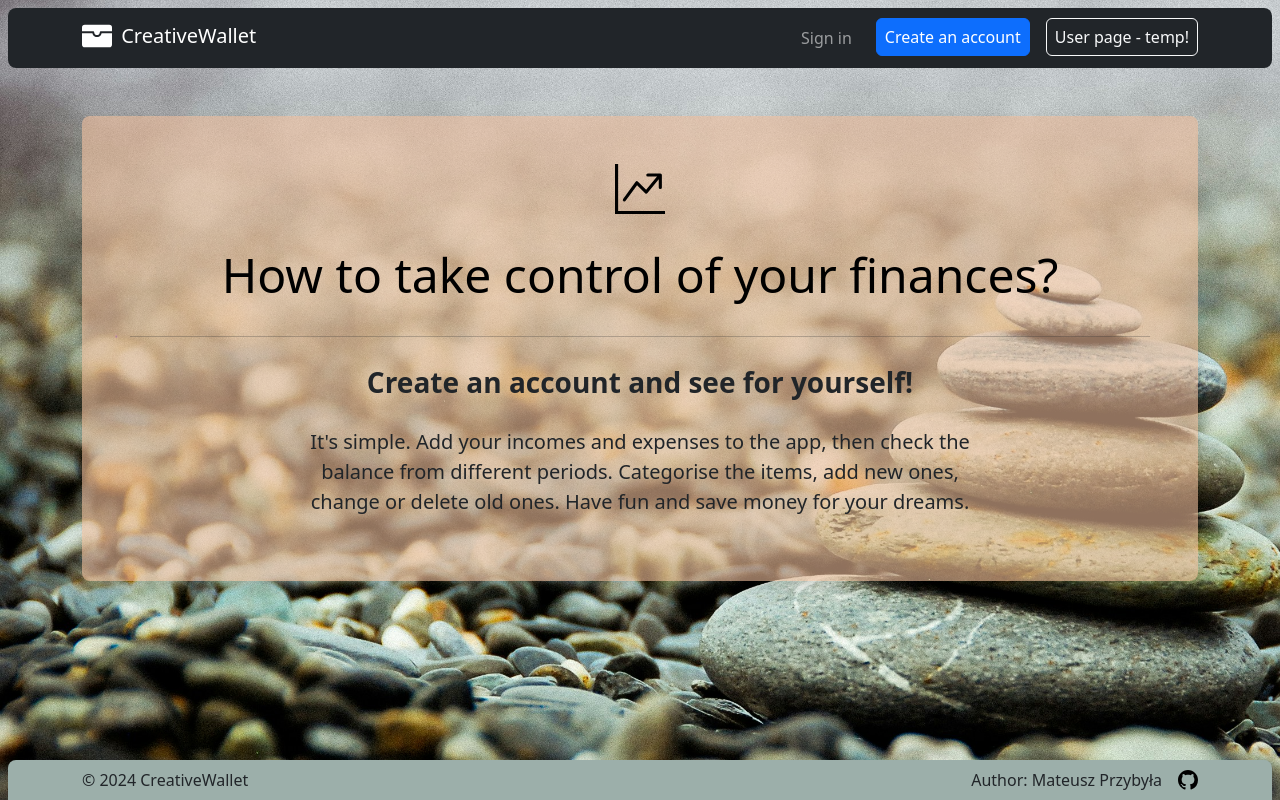
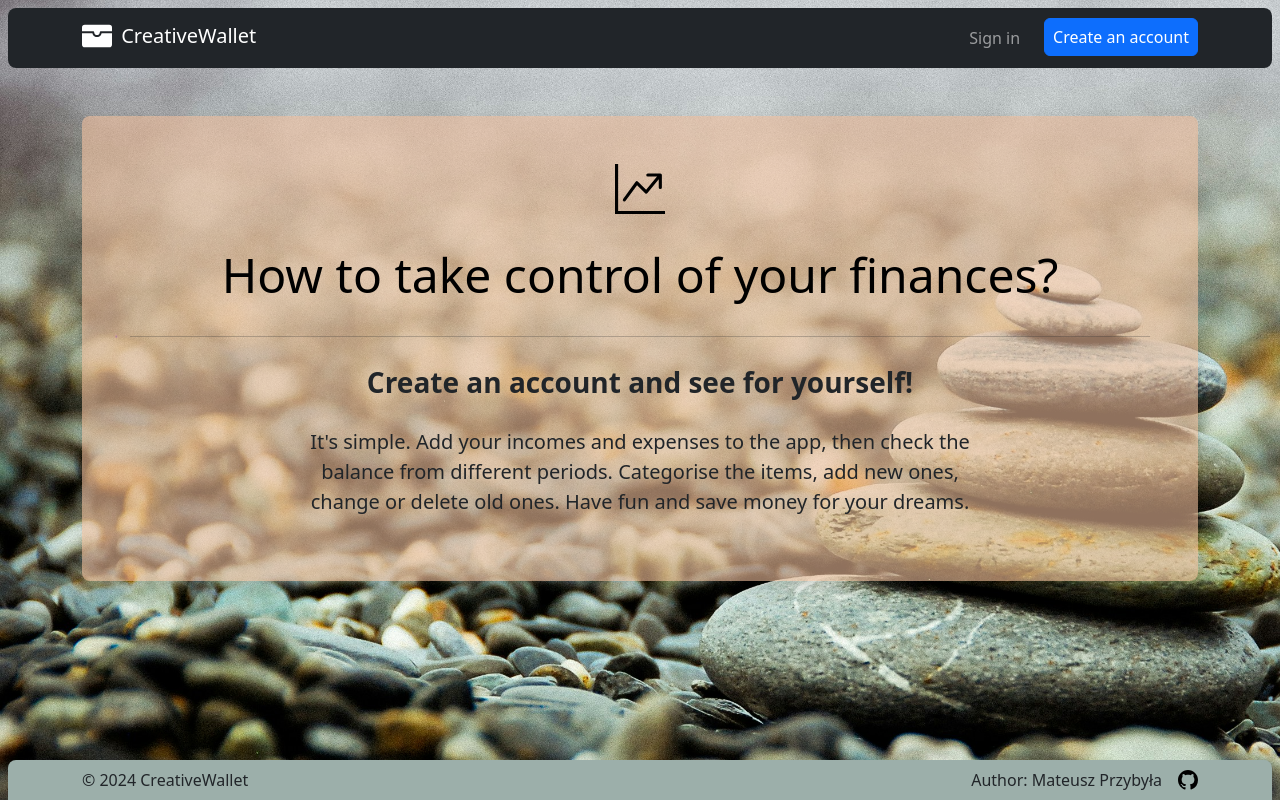
Before and after one commit to mateusz-przybyla/CreativeWallet_Backend, a PHP site: page / in a window 1280 px wide. Run offline with PHP 8.4, Linux system fonts and the light colour scheme.

Commit message:
Deleted "User page - temp!" button

```diff
--- a/index.php
+++ b/index.php
@@ -36,9 +36,6 @@ session_start();
               </li>
               <li class="nav-item">
                 <a class="btn btn-primary px-2 ms-lg-3" href="./public/register.php">Create an account</a>
-              </li>
-              <li class="nav-item ms-md-2 ms-lg-0 mt-2 mt-md-0">
-                <a class="btn btn-outline-light px-2 ms-lg-3" href="./public/user-page.php">User page - temp!</a>
               </li>
             </ul>
           </div>
```
